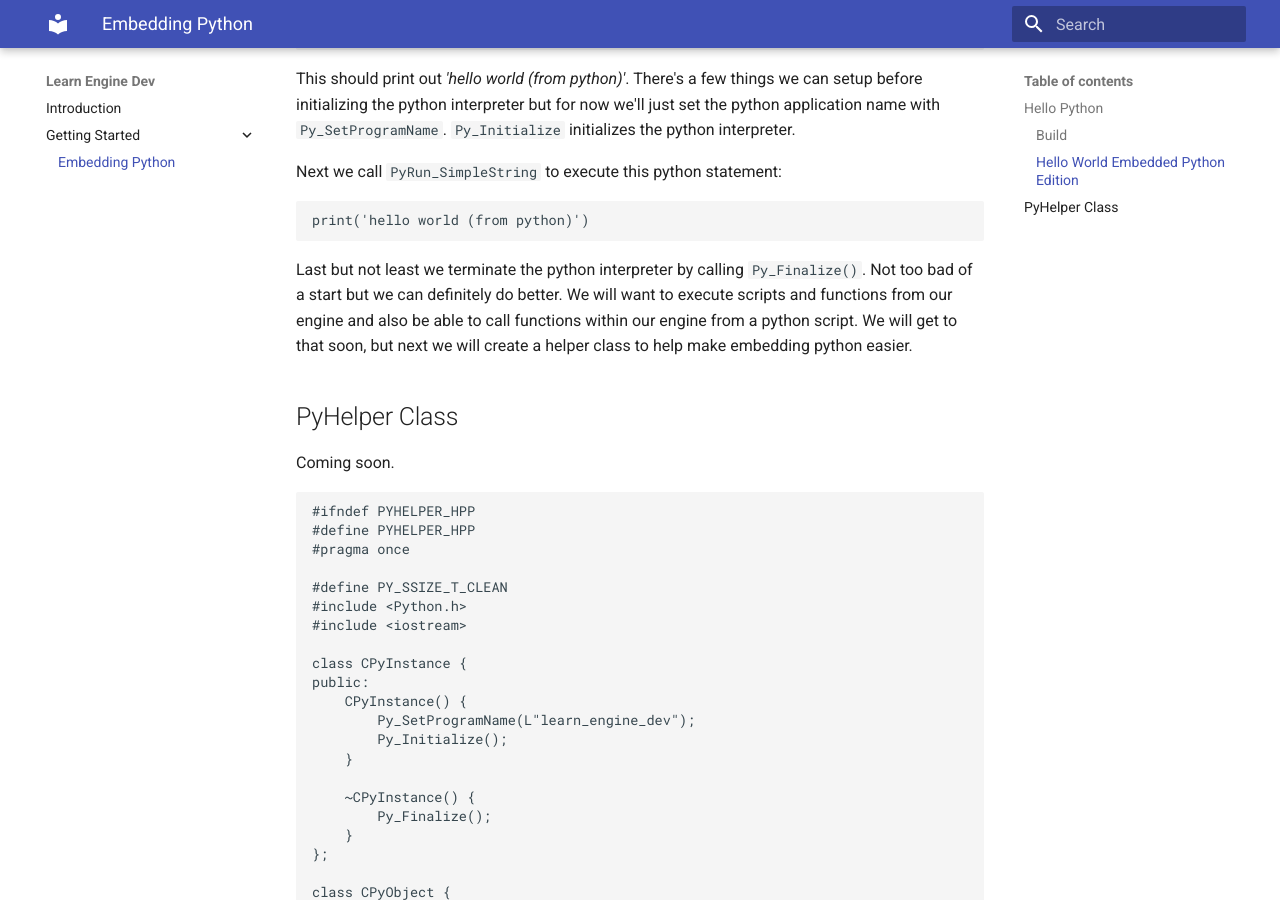
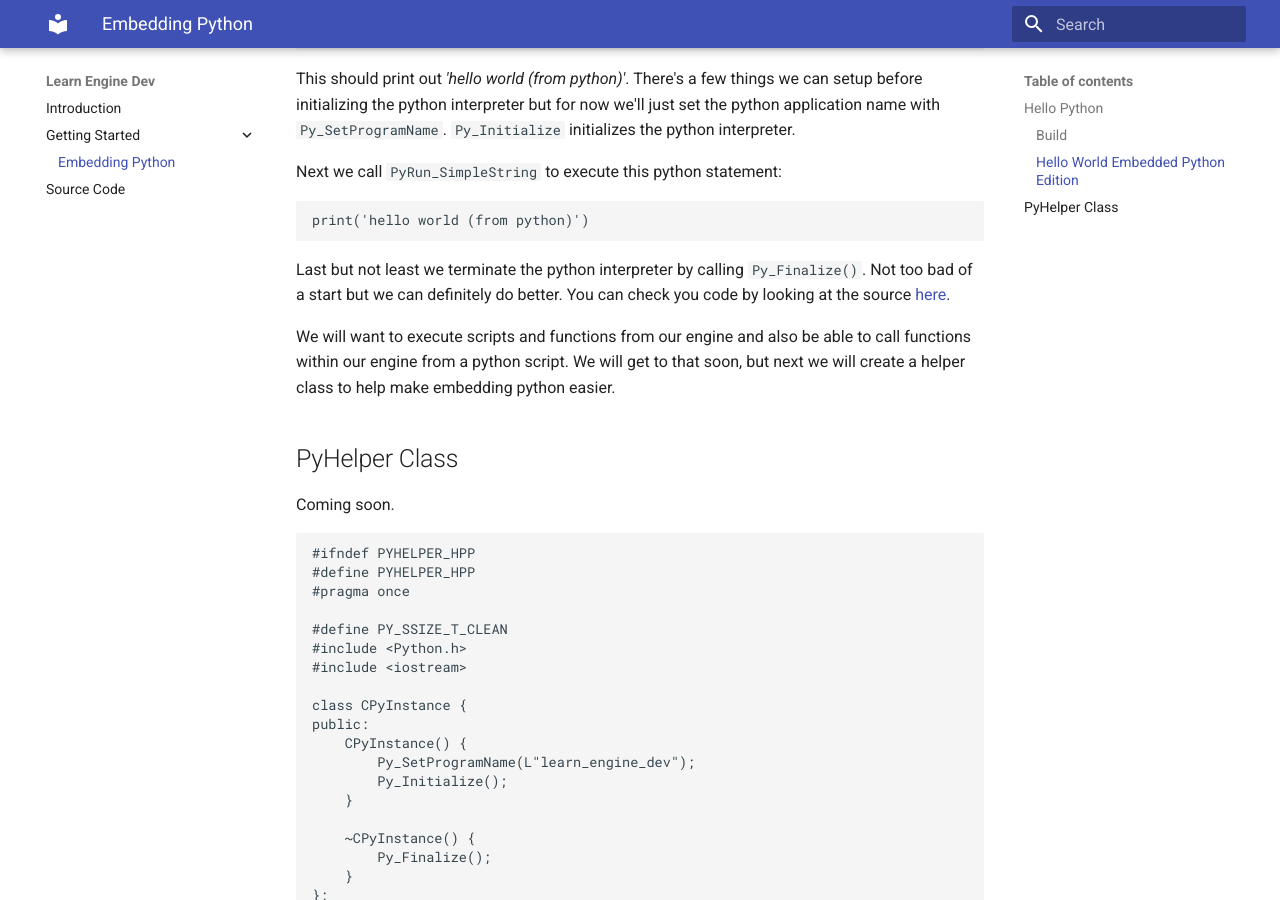
Before and after one commit to Chukobyte/learn-engine-dev, an MkDocs documentation site: the page built from docs/getting_started/embedding_python.md, in a window 1280 px wide and 900 px high, scrolled down 1710 px. Built offline with MkDocs 1.6.1 and Material for MkDocs 9.7.7, drawn with Linux system fonts in a browser that asks for light colours.

Commit message:
Adding additional links to docs.

````diff
--- a/docs/getting_started/embedding_python.md
+++ b/docs/getting_started/embedding_python.md
@@ -81,7 +81,9 @@ Next we call `PyRun_SimpleString` to execute this python statement:
 print('hello world (from python)')
 ```
 
-Last but not least we terminate the python interpreter by calling `Py_Finalize()`.  Not too bad of a start but we can definitely do better.  We will want to execute scripts and functions from our engine and also be able to call functions within our engine from a python script.  We will get to that soon, but next we will create a helper class to help make embedding python easier.
+Last but not least we terminate the python interpreter by calling `Py_Finalize()`.  Not too bad of a start but we can definitely do better.  You can check you code by looking at the source [here](https://github.com/Chukobyte/learn-engine-dev/tree/main/src/1.getting_started/1.0.hello_python).
+
+We will want to execute scripts and functions from our engine and also be able to call functions within our engine from a python script.  We will get to that soon, but next we will create a helper class to help make embedding python easier.
 
 ## PyHelper Class
 
--- a/mkdocs.yml
+++ b/mkdocs.yml
@@ -4,6 +4,7 @@ nav:
   - Introduction: index.md
   - Getting Started:
       - Embedding Python: getting_started/embedding_python.md
+  - Source Code: source_code/source_code.md
 
 plugins:
   - search
````
Also changed, not shown: README.md (+1 -1 lines), docs/index.md (+0 -2 lines), docs/source_code/source_code.md (added, +3 -0 lines).
